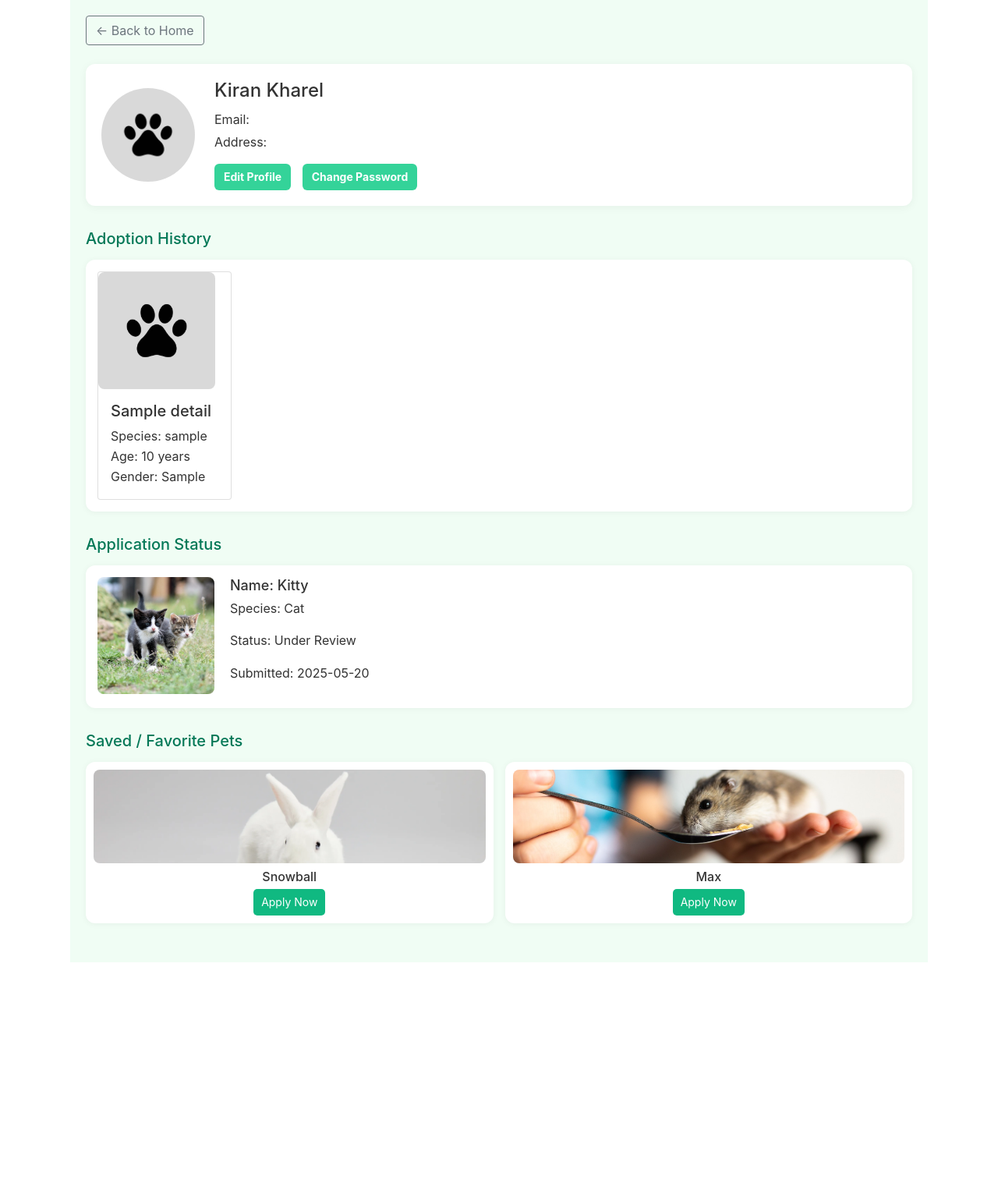
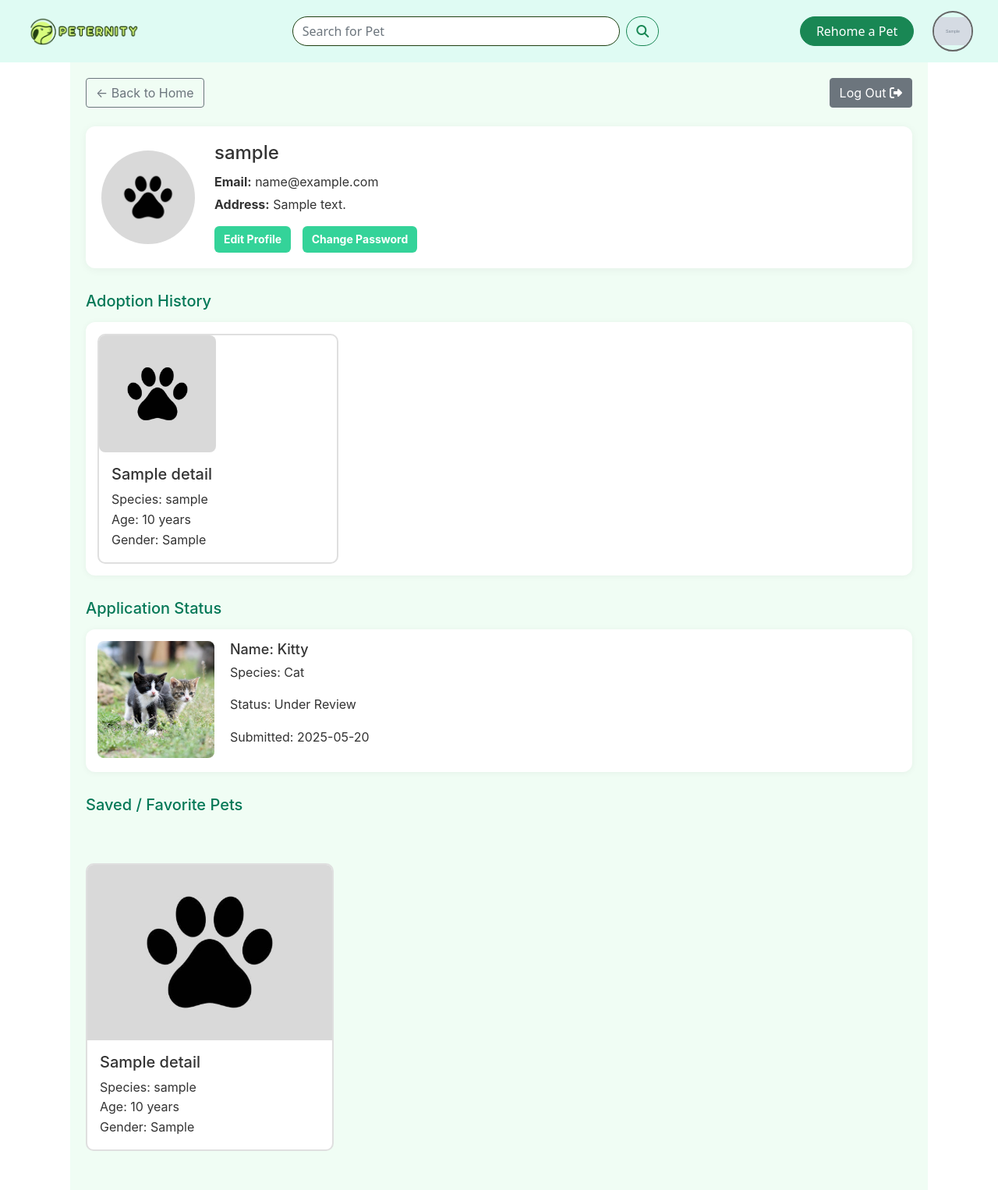
Before and after one commit to Kiran-Kharel/Peternity, a PHP site: page /userprofile.php in a window 1280 px wide. Shown: the whole page at 78% size. Before the commit the page ends 1234 px from the top, so only its background shows below. Run offline with PHP 8.4, Linux system fonts and the light colour scheme; the visitor is signed in with stand-in values (Sample User, id 1); tables that the repository leaves empty or names only in its code hold one stand-in row (values such as "Sample post"); grey boxes marked "Sample" are stand-in pictures; some libraries are stand-ins or nearby versions.

Commit message:
Updated userprofile, petprofile, navbar & favourite feature

```diff
--- a/Assets/css/navbar.css
+++ b/Assets/css/navbar.css
@@ -33,14 +33,19 @@ nav div .navbar-brand{
     align-items: center;
 }
 .cta-rehome{
-    width: 10%;
+    width: 12%;
     height: auto;
 }
 .cta-rehome a{
     width: 100%;
 }
 #userprofile{
-    width: 55px;
-    height: 55px;
+
+    border: 2px solid #666;
     border-radius: 50%;
 }
+#userprofile a,img{
+    margin: 0;
+    padding: 0;
+    object-fit: contain;
+}
--- /dev/null
+++ b/check_user.php
@@ -0,0 +1,10 @@
+<?php
+if (session_status() === PHP_SESSION_NONE) {
+    session_start();
+}
+
+
+$is_logged_in = isset($_SESSION['user_id']);
+$user_id = $is_logged_in ? $_SESSION['user_id'] : null;
+
+?>
--- a/featuresection.php
+++ b/featuresection.php
@@ -1,7 +1,7 @@
 <?php
 require_once 'connect.php';
 
-$fetchquery = "SELECT * FROM pet_details ORDER BY id DESC LIMIT 3";
+$fetchquery = "SELECT * FROM pet_details ORDER BY pet_id DESC LIMIT 3";
 $fetchall = mysqli_query($conn, $fetchquery);
 
 $outputarray = array();
@@ -25,7 +25,7 @@ $imgdir = "Assets/uploads/";
 
             foreach($outputarray as $x){
 
-                $id = $x['id'];
+                $id = $x['pet_id'];
                 $petName = $x['pet_name'];
                 $species = strtolower(trim($x['species']));
                 $age = $x['age'];
--- a/fetch_userProfile.php
+++ b/fetch_userProfile.php
@@ -1,5 +1,8 @@
 <?php
+if (session_status() === PHP_SESSION_NONE) {
     session_start();
+}
+if (isset($_SESSION['user_id']) || isset($_SESSION['UserEmail'])) {
     error_reporting(E_ALL);
     require_once 'connect.php';
     $userEmail =  $_SESSION['UserEmail'];
@@ -18,5 +21,7 @@
         echo"Error Finding User Details. ";
 
     }
+}
+
 
 ?>
--- a/navbar.php
+++ b/navbar.php
@@ -2,7 +2,7 @@
     include 'fetch_userProfile.php';
 ?>
 
-<nav class="navbar navbar-expand-lg navbar-light">
+<nav class="navbar sticky-top navbar-expand-lg navbar-light">
     <div class="container-fluid w-100 h-100">
         <a class="navbar-brand" href="index.php">
             <img src="Assets/images/petlogo.png" alt="Logo">
@@ -19,10 +19,10 @@
         <div class="d-flex cta-rehome">
             <a href="rehome.php" class="btn btn-success rounded-pill">Rehome a Pet</a>
         </div>
-        <div class="d-flex ps-5">
+        <div class="d-flex ps-4 ">
             <a href="userprofile.php">
-                <img src="Assets/uploads/<?= $userprofile ?? 'default-pet.jpg' ?>" id="userprofile" alt="Adopter"
-                    onerror="this.src='Assets/images/default-pet.jpg'" />
+                <img src="Assets/uploads/<?= $userprofile ?? 'default-pet.jpg' ?>" id="userprofile" width="52"
+                    height="52" alt="Adopter" onerror="this.src='Assets/images/default-pet.jpg'" />
             </a>
         </div>
 
--- a/userprofile.php
+++ b/userprofile.php
@@ -1,13 +1,8 @@
-<link rel="stylesheet" href="Assets/css/userprofile.css">
-<link href="https://cdn.jsdelivr.net/npm/bootstrap@5.0.2/dist/css/bootstrap.min.css" rel="stylesheet"
-        integrity="sha384-EVSTQN3/azprG1Anm3QDgpJLIm9Nao0Yz1ztcQTwFspd3yD65VohhpuuCOmLASjC" crossorigin="anonymous">
-<script src="https://cdn.jsdelivr.net/npm/bootstrap@5.0.2/dist/js/bootstrap.bundle.min.js"
-        integrity="sha384-MrcW6ZMFYlzcLA8Nl+NtUVF0sA7MsXsP1UyJoMp4YLEuNSfAP+JcXn/tWtIaxVXM" crossorigin="anonymous">
-</script>
 <?php
 require_once 'connect.php';
+require_once 'check_user.php';
 
-$fetchquery = "SELECT * FROM pet_details ORDER BY id DESC LIMIT 3";
+$fetchquery = "SELECT * FROM pet_details ORDER BY pet_id DESC LIMIT 3";
 $fetchall = mysqli_query($conn, $fetchquery);
 
 $outputarray = array();
@@ -22,17 +17,68 @@ else {
 }
 $imgdir = "Assets/uploads/";
 
+$user_id = $_SESSION['user_id'] ?? 0;
+
+$favs_result = mysqli_query($conn,
+    "SELECT pet_details.* FROM pet_details
+     INNER JOIN favourites ON pet_details.pet_id = favourites.pet_id
+     WHERE favourites.user_id = $user_id"
+);
+$favarray = array();
+if (mysqli_num_rows($favs_result) > 0) {
+	while ($x = mysqli_fetch_assoc($favs_result)) {
+		array_push($favarray, $x);
+	}
+}
+else {
+    echo" 😔 You donot have any Favourite Pets. ";
+
+}
 ?>
+<!DOCTYPE html>
+<html lang="en">
+
+<head>
+    <meta charset="UTF-8">
+    <meta name="viewport" content="width=device-width, initial-scale=1.0">
+    <title>Peternity</title>
+    <link href="https://cdn.jsdelivr.net/npm/bootstrap@5.0.2/dist/css/bootstrap.min.css" rel="stylesheet"
+        integrity="sha384-EVSTQN3/azprG1Anm3QDgpJLIm9Nao0Yz1ztcQTwFspd3yD65VohhpuuCOmLASjC" crossorigin="anonymous">
+    <script src="https://cdn.jsdelivr.net/npm/bootstrap@5.0.2/dist/js/bootstrap.bundle.min.js"
+        integrity="sha384-MrcW6ZMFYlzcLA8Nl+NtUVF0sA7MsXsP1UyJoMp4YLEuNSfAP+JcXn/tWtIaxVXM" crossorigin="anonymous">
+    </script>
+    <link rel="stylesheet" href="https://cdnjs.cloudflare.com/ajax/libs/font-awesome/4.7.0/css/font-awesome.min.css">
+    <script src="https://kit.fontawesome.com/a076d05399.js" crossorigin="anonymous"></script>
+    <link rel="stylesheet" href="https://cdnjs.cloudflare.com/ajax/libs/font-awesome/6.7.2/css/all.min.css"
+        integrity="sha512-Evv84Mr4kqVGRNSgIGL/F/aIDqQb7xQ2vcrdIwxfjThSH8CSR7PBEakCr51Ck+w+/U6swU2Im1vVX0SVk9ABhg=="
+        crossorigin="anonymous" referrerpolicy="no-referrer" />
+    <link rel="stylesheet" href="Assets/css/navbar.css">
+    <link rel="stylesheet" href="Assets/css/petlist.css">
+    <link rel="stylesheet" href="Assets/css/userprofile.css">
+
+
+
+</head>
+
+<body>
+    <?php include'navbar.php';?>
+
     <div class="user-section">
+        <div class="topsec d-flex justify-content-between">
             <a href="index.php" class="btn btn-outline-secondary mb-4">
                 ← Back to Home
             </a>
+            <a href="logout.php" class="btn btn-secondary mb-4">
+                Log Out <i class="fa-solid fa-right-from-bracket"></i>
+            </a>
+        </div>
+
         <div class="profile-header">
-        <img src="Assets/images/default-pet.jpg" alt="Profile" id="profile-pic"/><br/>
+            <img src="Assets/images/default-pet.jpg" alt="Profile" id="profile-pic" /><br />
             <div class="user-info">
-            <h2>Kiran Kharel</h2>
-            <p>Email:</p>
-            <p>Address:</p>
+                <h2><?php echo $userName; ?></h2>
+                <p><strong>Email:</strong>&nbsp;<?php echo $userEmail; ?></p>
+                <p><strong>Address:</strong>&nbsp;<?php echo $userAddress; ?></p>
                 <a href="#" class="edit-btn">Edit Profile</a>
                 <a href="#" class="password-btn">Change Password</a>
             </div>
@@ -43,7 +89,7 @@ $imgdir = "Assets/uploads/";
                 <?php
                 foreach($outputarray as $x){
 
-                    $id = $x['id'];
+                    $id = $x['pet_id'];
                     $petName = $x['pet_name'];
                     $species = strtolower(trim($x['species']));
                     $age = $x['age'];
@@ -71,16 +117,27 @@ $imgdir = "Assets/uploads/";
         <section class="card-section">
             <h3>Saved / Favorite Pets</h3>
             <div class="favorites-grid">
-            <div class="fav-card">
-            <img src="Assets\images\05_Rabbit_S_Nemo_2262.jpg.webp" alt="Rabbit" />
-            <h4>Snowball</h4>
-            <a href="#">Apply Now</a>
+                <div class="filtercards mt-5">
+                    <?php
+
+                foreach($favarray as $y){
+
+                    $id = $y['pet_id'];
+                    $petName = $y['pet_name'];
+                    $species = strtolower(trim($y['species']));
+                    $age = $y['age'];
+                    $gender = $y['gender'];
+                    $imgprofile = $y['photo_path'];
+                    $imgPath = (!empty($imgprofile) && file_exists($imgdir.$imgprofile))? $imgdir.$imgprofile: $imgdir.'default-pet.jpg';
+
+                    echo '<div class="card" id="'.$id.'" data-name="'.$species.'"><img src="'.$imgPath.'" class="card-img-top" alt="'.$petName.'" onerror="this.src=\''.$imgdir.'default-pet.jpg\'"><div class="card-body"><h5 class="card-title">'.$petName.'</h5><p class="card-text">Species: '.$species.' <br>Age: '.$age.' years <br>Gender: '.$gender.' '.'</p></div></div> ';
+
+                }
+
+            ?>
+
                 </div>
-            <div class="fav-card">
-            <img src="Assets/images/hamster-5115246_1280.jpg" alt="DogHamster" />
-            <h4>Max</h4>
-            <a href="#">Apply Now</a>
-            </div>
+
             </div>
         </section>
     </div>
--- a/viewpets.php
+++ b/viewpets.php
@@ -13,7 +13,7 @@ if(isset($_GET['q']) && !empty($_GET['q'])) {
                  OR species LIKE '$searchTerm'
                  OR age LIKE '$searchTerm'
                  OR gender LIKE '$searchTerm'
-              ORDER BY id DESC
+              ORDER BY pet_id DESC
             ";
 
     $result = mysqli_query($conn, $query);
@@ -27,7 +27,7 @@ if(isset($_GET['q']) && !empty($_GET['q'])) {
     }
 }
 else{
-$fetchquery = "SELECT * FROM pet_details ORDER BY id DESC";
+$fetchquery = "SELECT * FROM pet_details ORDER BY pet_id DESC";
 $fetchall = mysqli_query($conn, $fetchquery);
 
 if (mysqli_num_rows($fetchall) > 0) {
--- a/viewprofile.php
+++ b/viewprofile.php
@@ -1,8 +1,8 @@
 <?php
 require_once 'connect.php';
-$pid = $_GET['id'];
+$pet_id = $_GET['id'];
 
-$fetchquery = "SELECT * FROM pet_details WHERE id = $pid";
+$fetchquery = "SELECT * FROM pet_details WHERE pet_id = $pet_id";
 $fetch = mysqli_query($conn, $fetchquery);
 $data = mysqli_fetch_assoc($fetch);
 if(!empty($data)) {
```
Also changed, not shown: favourites.php (added, +19 -0 lines), login.php (+5 -6 lines), logout.php (added, +8 -0 lines), petdetails.php (+32 -4 lines), petlist.php (+7 -6 lines). Lines whose indentation alone changed are shown as unchanged.
